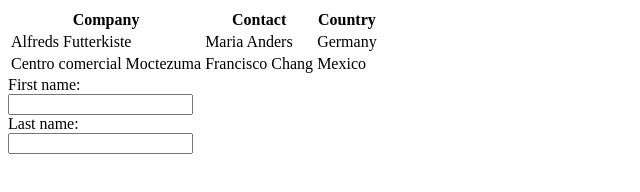
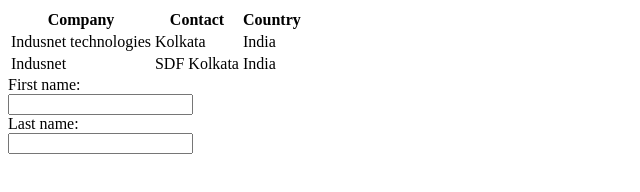
Before and after one commit to mdzuber02/Bandhan_Bank-App, a plain HTML site: page index.html in a window 1280 px wide. Shown: the whole page, without its empty margins (0-640 px from the left). Drawn offline with Linux system fonts and the light colour scheme.

Commit message:
changes index file

```diff
--- a/index.html
+++ b/index.html
@@ -5,14 +5,14 @@
       <th>Country</th>
     </tr>
     <tr>
-      <td>Alfreds Futterkiste</td>
-      <td>Maria Anders</td>
-      <td>Germany</td>
+      <td>Indusnet technologies</td>
+      <td>Kolkata</td>
+      <td>India</td>
     </tr>
     <tr>
-      <td>Centro comercial Moctezuma</td>
-      <td>Francisco Chang</td>
-      <td>Mexico</td>
+      <td>Indusnet </td>
+      <td>SDF Kolkata</td>
+      <td>India</td>
     </tr>
   </table>
 
```
